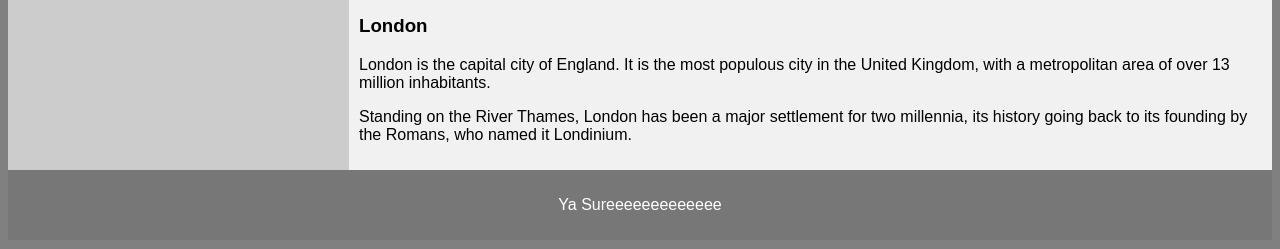
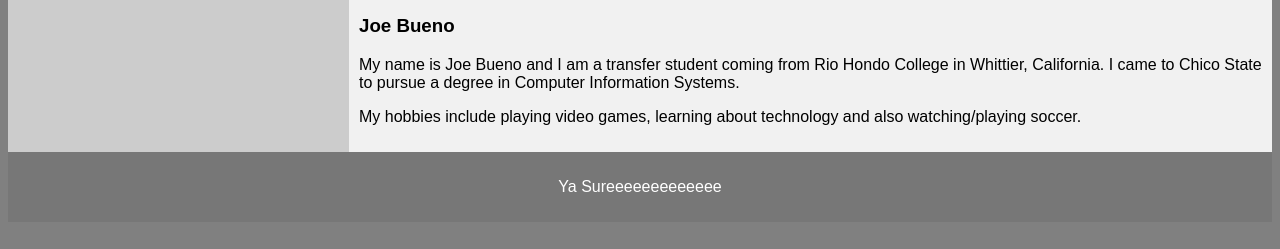
Before and after one commit to joebueno/joebueno, a plain HTML site: page index.html in a window 1280 px wide. Shown: the part 469-718 px from the top of the page. Drawn offline with Linux system fonts and the light colour scheme.

Commit message:
Update index.html

```diff
--- a/index.html
+++ b/index.html
@@ -26,9 +26,9 @@
             <center>
         <img src="https://static01.nyt.com/images/2019/04/16/sports/16onsoccerweb-2/merlin_153612873_5bb119b9-8972-4087-b4fd-371cab8c5ba2-jumbo.jpg" alt="Lionel Messi" width="300" height="250">
             </center>
-    <h1>London</h1>
-    <p>London is the capital city of England. It is the most populous city in the  United Kingdom, with a metropolitan area of over 13 million inhabitants.</p>
-    <p>Standing on the River Thames, London has been a major settlement for two millennia, its history going back to its founding by the Romans, who named it Londinium.</p>
+    <h1>Joe Bueno</h1>
+    <p>My name is Joe Bueno and I am a transfer student coming from Rio Hondo College in Whittier, California. I came to Chico State to pursue a degree in Computer Information Systems.</p>
+    <p>My hobbies include playing video games, learning about technology and also watching/playing soccer.</p>
   </article>
 </section>
 
```
